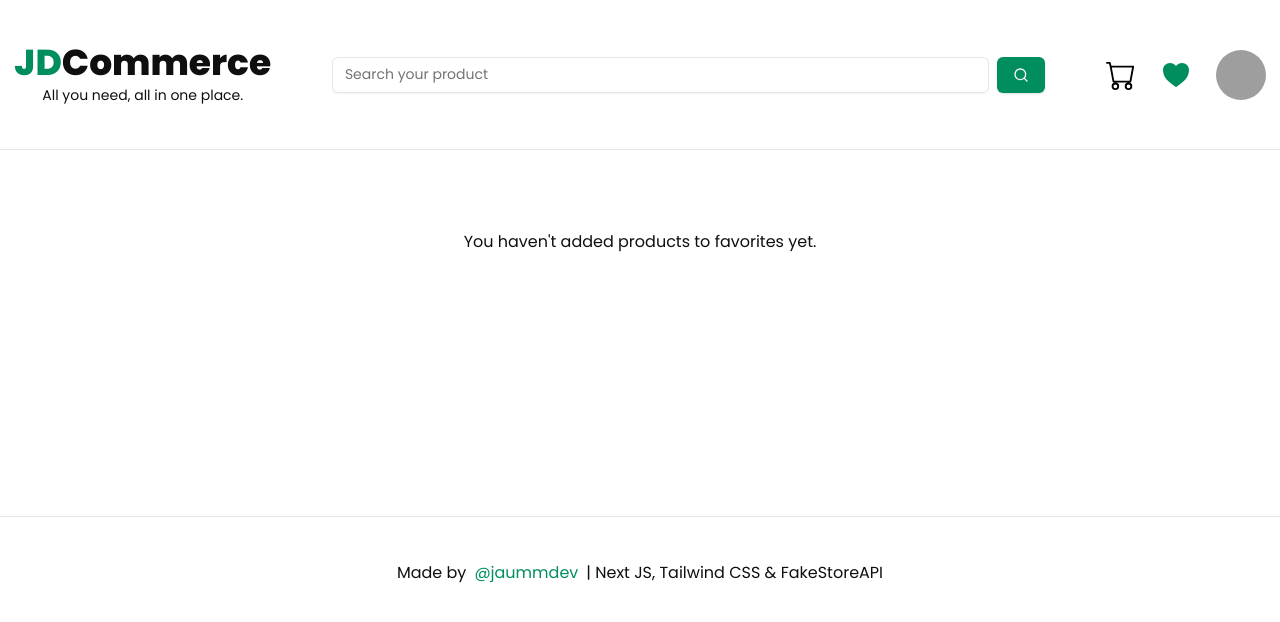
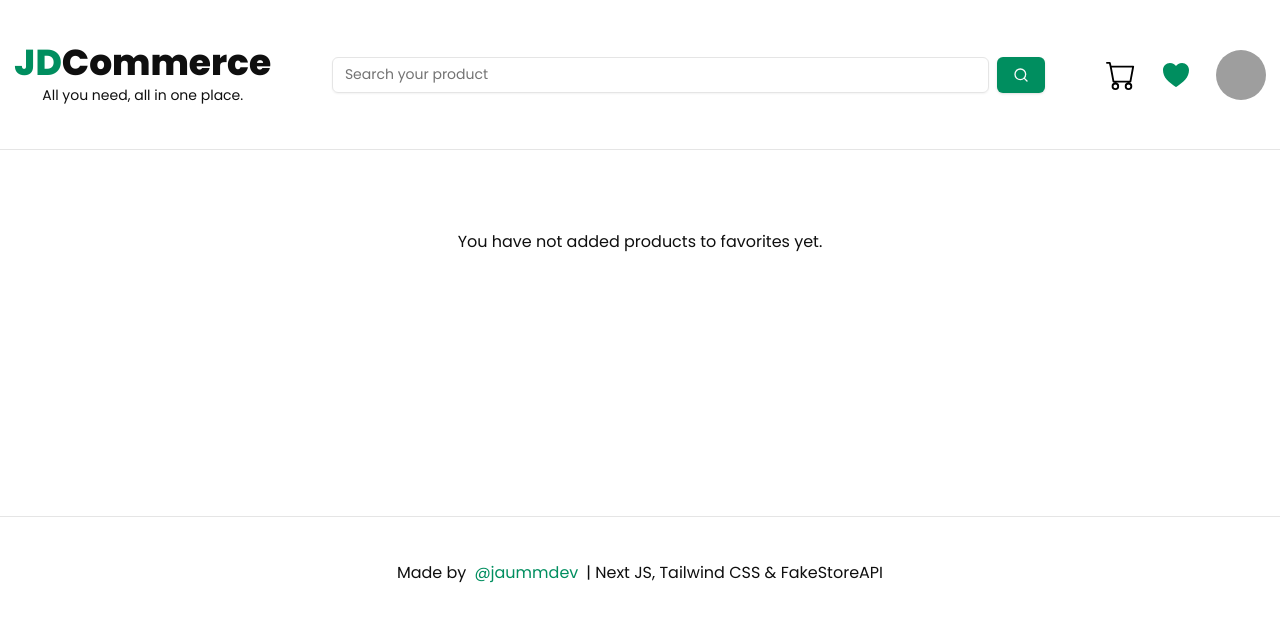
Before and after one commit to jaummdev/jdecommerce-nextjs, a Next.js app: page /favorites in a window 1280 px wide. Shown: the top 622 px of the page. Built offline with nearby package versions, Linux system fonts and the light colour scheme; grey boxes are pictures that could not be loaded.

Commit message:
Update page.tsx

```diff
--- a/src/app/favorites/page.tsx
+++ b/src/app/favorites/page.tsx
@@ -50,7 +50,7 @@ export default function Favorites() {
     }
 
     if (favorites.length === 0) {
-        return <div className="min-h-[350px] text-center py-20">You haven't added products to favorites yet.</div>;
+        return <div className="min-h-[350px] text-center py-20">You have not added products to favorites yet.</div>;
     }
 
     return (
```
